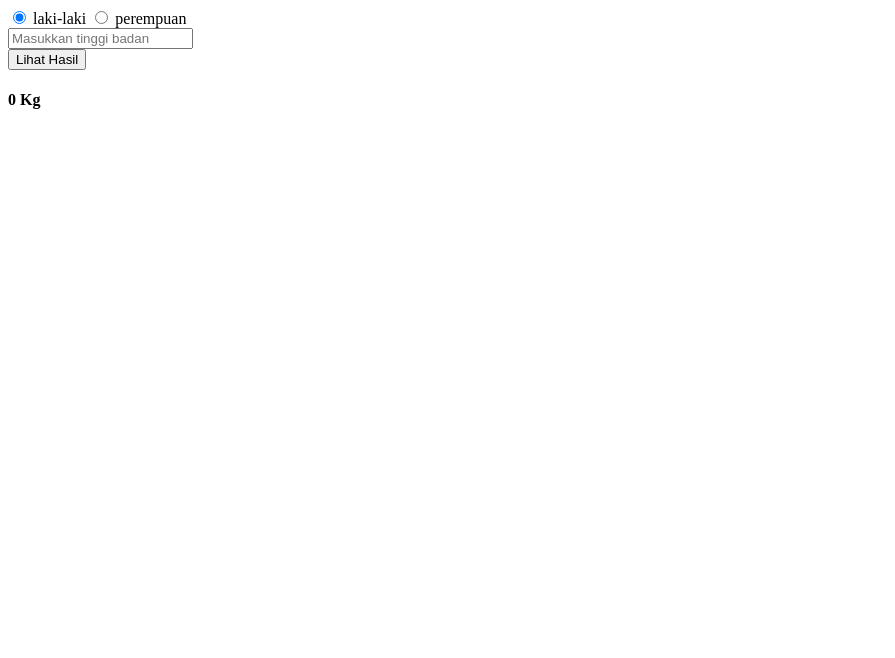
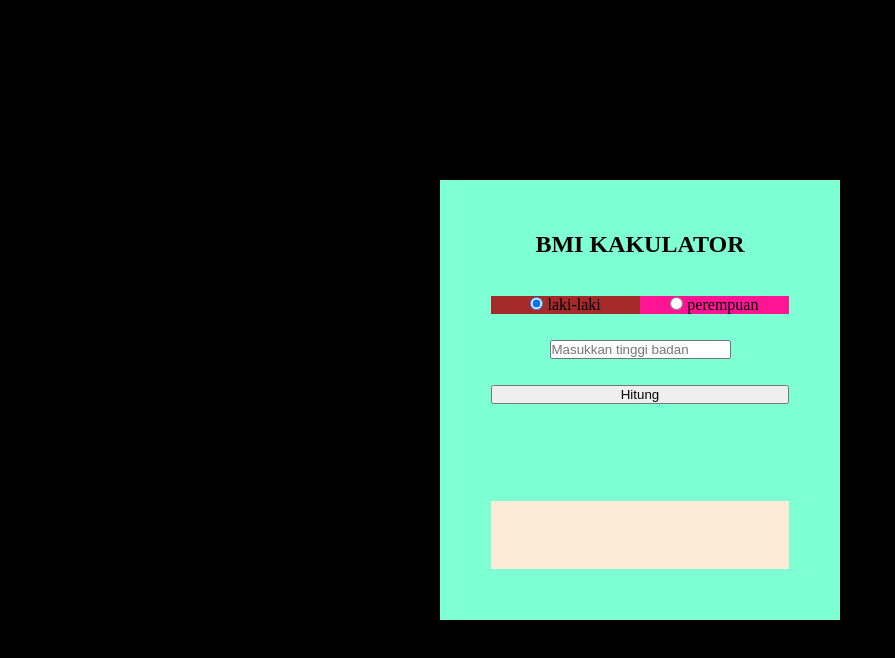
Before and after one commit to candra-enz/KakulatorBMI, a plain HTML site: page index.html in a window 1280 px wide. Shown: the whole page, without its empty margins (0-895 px from the left). Drawn offline with Linux system fonts and the light colour scheme.

Commit message:
add style css to form

```diff
--- a/assetes/css/style.css
+++ b/assetes/css/style.css
@@ -0,0 +1,56 @@
+*{
+    box-sizing: border-box;
+    margin: 0;
+    padding: 0;
+}
+
+body{
+display: flex;
+  align-items: center;
+  justify-content: center;
+  background-color: black;
+  height: 100vh;
+}
+
+.container{
+    height: 55%;
+    width: 400px;
+    background-color: aquamarine;
+    display: flex;
+    flex-direction: column;
+    justify-content: space-between;
+    padding: 4%;
+    text-align: center;
+}
+
+.container form{
+    height: 40%;
+    display: flex;
+    flex-direction: column;
+    justify-content: space-around;
+}
+
+.container .gender{
+background-color: darkseagreen;
+display: flex;
+flex-direction: row;
+}
+
+.container form label.man{
+    width: 50%;
+    background-color: brown;
+
+
+}
+.container form label.woman{
+    background-color: deeppink;
+    width: 50%;
+
+}
+
+.hasil{
+    margin-top: 20%;
+    height: 20%;
+    background-color: antiquewhite;
+    text-align: center;
+}
--- a/assetes/js/script.js
+++ b/assetes/js/script.js
@@ -7,20 +7,23 @@ form.addEventListener('submit', (e) => {
 
     const gender = document.querySelector('input[type="radio"]:checked').value;
     const tinggi = document.getElementById("tinggi").value;
-    const result = document.querySelector("h4");
+    const result = document.getElementById("hasil");
+
+    let hasil = "";
 
 
-    if (gender === "cewe") {
-        beratIdeal = (tinggi - 100) - (tinggi - 100) * 0.15
+        if (gender === "woman") {
+            beratIdeal = (tinggi - 100) - (tinggi - 100) * 0.15
 
-    } else {
+        } else {
 
-        beratIdeal = (tinggi - 100) - (tinggi - 100) * 0.10
+            beratIdeal = (tinggi - 100) - (tinggi - 100) * 0.10
 
-    }
+        }
+
+         hasil = beratIdeal + ' kg';
 
 
-    const hasil = 'berat badan kamu: ' + beratIdeal + ' kg';
     result.innerText = hasil;
     e.preventDefault();
 
--- a/index.html
+++ b/index.html
@@ -7,19 +7,22 @@
     <meta name="viewport" content="width=device-width, initial-scale=1.0">
     <title>KakulatorBMI</title>
     <link rel="stylesheet" href="/assetes/css/style.css">
+
 </head>
 
 <body>
 
 
+    <div class="container">
 
+        <h2>BMI KAKULATOR</h2>
         <form id="form">
-        <div class="input-group gender">
-            <label for="cowo">
-                <input type="radio" name="gender" id="cowo" value="cowo" checked> laki-laki
+            <div class="gender">
+                <label class="man" for="man">
+                    <input type="radio" name="gender" id="man" value="man" checked> laki-laki
                 </label>
-            <label for="cewe">
-                <input type="radio" name="gender" id="cewe" value="cewe"> perempuan
+                <label class="woman" for="woman">
+                    <input type="radio" name="gender" id="woman" value="woman"> perempuan
                 </label>
             </div>
 
@@ -27,10 +30,14 @@
                 <input type="number" name="tinggi" id="tinggi" min="100" placeholder="Masukkan tinggi badan" required>
             </div>
 
-        <button type="submit">Lihat Hasil</button>
+            <button type="submit">Hitung</button>
         </form>
+        <div class="hasil">
+            <p id="hasil"></p>
+        </div>
 
-    <h4 id="hasil">0 Kg</h4>
+    </div>
+
 
     <Script src="/assetes/js/script.js"></Script>
 
```
Lines whose indentation alone changed are shown as unchanged.
